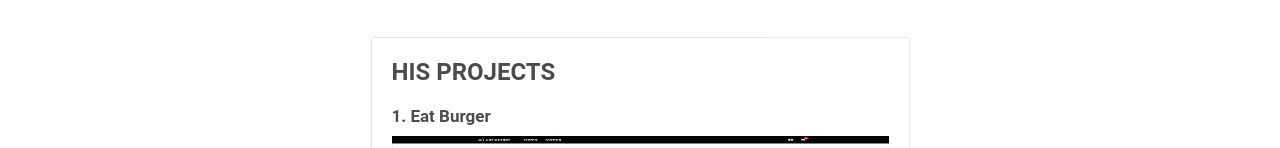
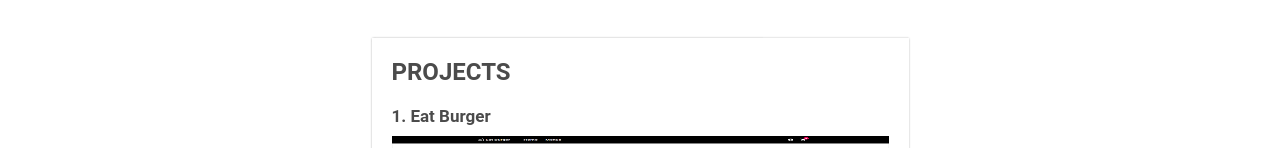
Before and after one commit to ridoansaleh/antum, a React (Create React App) app: page /my-profile/projects in a window 1280 px wide. Shown: the part 150-298 px from the top of the page. Built offline with nearby package versions, Linux system fonts and the light colour scheme.

Commit message:
fix wording (#27)

```diff
--- a/src/routes/main/index.js
+++ b/src/routes/main/index.js
@@ -108,7 +108,7 @@ function Main() {
       <Skills>
         <SkillsTitle>Skills</SkillsTitle>
         <Text>
-          These are the skills that i have acquired along of my journey as a
+          These are the skills that he has acquired along of his journey as a
           Software Engineer.
         </Text>
         {SKILLS.map((skill) => (
--- a/src/routes/projects/index.js
+++ b/src/routes/projects/index.js
@@ -51,7 +51,7 @@ function Projects() {
         </Select>
       </Filter>
       <List>
-        <ListTitle>HIS PROJECTS</ListTitle>
+        <ListTitle>PROJECTS</ListTitle>
         {projects.map((project, index) => (
           <ListItem key={project.id}>
             <ProjectName>{index + 1 + ". " + project.name}</ProjectName>
```
